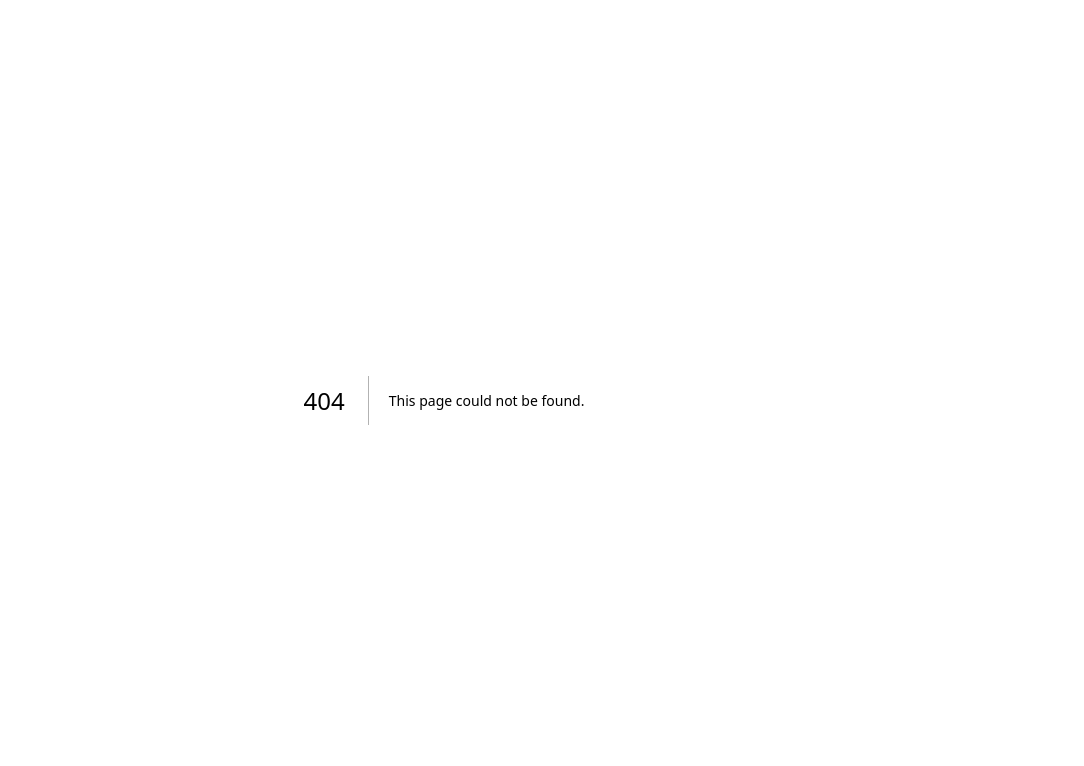
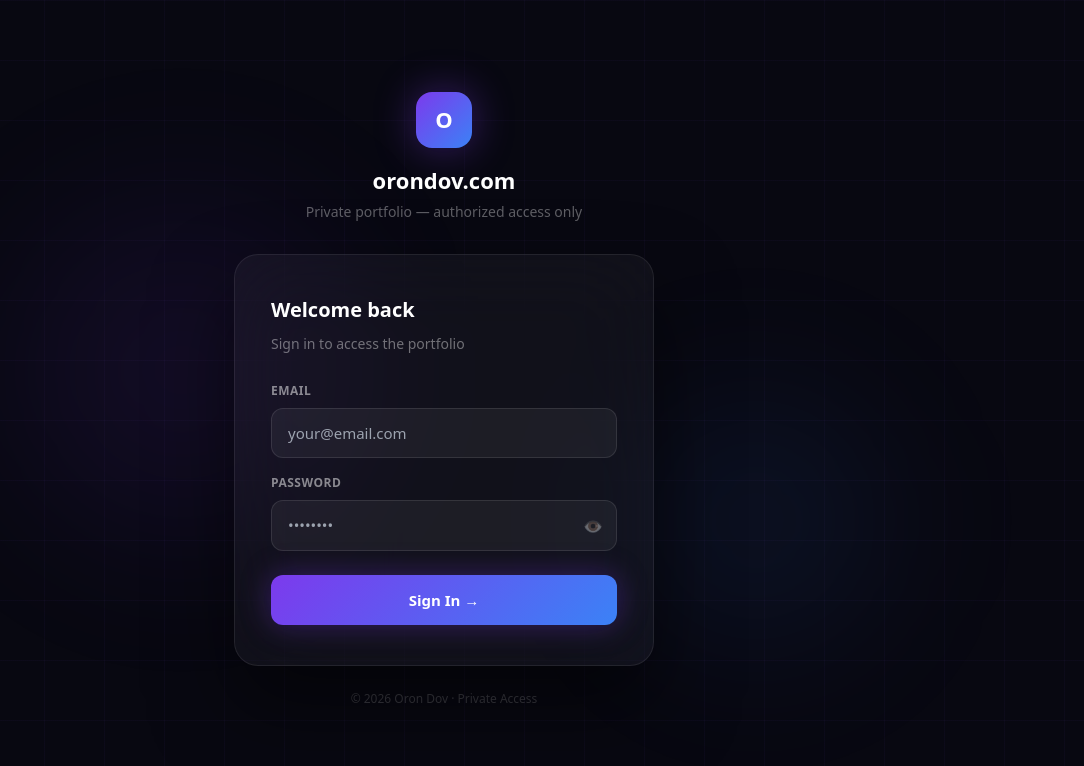
Before and after one commit to OronDov/Portfolio29032026, a Next.js app in the folder portfolio/: page /login in a window 1280 px wide. Before the commit this address had no page. Shown: the top 766 px of the page, without its empty margins (196-1280 px from the left). Built offline with nearby package versions, Linux system fonts and the light colour scheme.

Commit message:
Create page.js

```diff
--- /dev/null
+++ b/portfolio/app/login/page.js
@@ -0,0 +1,73 @@
+'use client'
+import { useState, useEffect, Suspense } from 'react'
+import { signIn } from 'next-auth/react'
+import { useRouter, useSearchParams } from 'next/navigation'
+
+function LoginForm() {
+  const router = useRouter()
+  const searchParams = useSearchParams()
+  const [email, setEmail] = useState('')
+  const [password, setPassword] = useState('')
+  const [loading, setLoading] = useState(false)
+  const [error, setError] = useState('')
+  const [showPass, setShowPass] = useState(false)
+  const [mounted, setMounted] = useState(false)
+
+  useEffect(() => {
+    setMounted(true)
+    if (searchParams.get('error')) setError('Invalid email or password.')
+  }, [searchParams])
+
+  const handleSubmit = async (e) => {
+    e.preventDefault()
+    if (!email || !password) { setError('Please fill in all fields.'); return }
+    setLoading(true); setError('')
+    const result = await signIn('credentials', { email, password, redirect: false })
+    setLoading(false)
+    if (result?.ok) { router.push('/'); router.refresh() }
+    else setError('Invalid email or password.')
+  }
+
+  return (
+    <div style={{ minHeight:'100vh', background:'#080811', display:'flex', alignItems:'center', justifyContent:'center', fontFamily:'system-ui', padding:'24px', position:'relative', overflow:'hidden' }}>
+      {mounted && <>
+        <div style={{ position:'fixed', top:'15%', left:'10%', width:'500px', height:'500px', borderRadius:'50%', background:'radial-gradient(circle,rgba(124,58,237,0.12) 0%,transparent 70%)', filter:'blur(60px)', pointerEvents:'none' }} />
+        <div style={{ position:'fixed', bottom:'10%', right:'10%', width:'400px', height:'400px', borderRadius:'50%', background:'radial-gradient(circle,rgba(59,130,246,0.1) 0%,transparent 70%)', filter:'blur(60px)', pointerEvents:'none' }} />
+        <div style={{ position:'fixed', inset:0, backgroundImage:'linear-gradient(rgba(139,92,246,0.04) 1px,transparent 1px),linear-gradient(90deg,rgba(139,92,246,0.04) 1px,transparent 1px)', backgroundSize:'60px 60px', pointerEvents:'none' }} />
+      </>}
+      <div style={{ position:'relative', zIndex:10, width:'100%', maxWidth:'420px', opacity:mounted?1:0, transform:mounted?'translateY(0)':'translateY(20px)', transition:'all 0.6s ease' }}>
+        <div style={{ textAlign:'center', marginBottom:'32px' }}>
+          <div style={{ display:'inline-flex', alignItems:'center', justifyContent:'center', width:'56px', height:'56px', borderRadius:'16px', background:'linear-gradient(135deg,#7c3aed,#3b82f6)', fontSize:'22px', fontWeight:'800', color:'white', boxShadow:'0 0 40px rgba(124,58,237,0.4)', marginBottom:'16px' }}>O</div>
+          <h1 style={{ fontSize:'22px', fontWeight:'700', color:'white', margin:'0 0 4px' }}>orondov.com</h1>
+          <p style={{ fontSize:'14px', color:'rgba(255,255,255,0.35)', margin:0 }}>Private portfolio — authorized access only</p>
+        </div>
+        <div style={{ background:'rgba(255,255,255,0.04)', backdropFilter:'blur(40px)', border:'1px solid rgba(255,255,255,0.08)', borderRadius:'24px', padding:'40px 36px', boxShadow:'0 40px 80px rgba(0,0,0,0.5)' }}>
+          <h2 style={{ fontSize:'20px', fontWeight:'700', color:'white', marginBottom:'8px' }}>Welcome back</h2>
+          <p style={{ fontSize:'14px', color:'rgba(255,255,255,0.4)', marginBottom:'28px' }}>Sign in to access the portfolio</p>
+          {error && <div style={{ padding:'12px 16px', background:'rgba(239,68,68,0.1)', border:'1px solid rgba(239,68,68,0.25)', borderRadius:'12px', color:'#fca5a5', fontSize:'13px', marginBottom:'20px' }}>⚠️ {error}</div>}
+          <form onSubmit={handleSubmit}>
+            <div style={{ marginBottom:'16px' }}>
+              <label style={{ display:'block', fontSize:'12px', fontWeight:'600', color:'rgba(255,255,255,0.5)', letterSpacing:'0.5px', marginBottom:'8px', textTransform:'uppercase' }}>Email</label>
+              <input type="email" value={email} onChange={e=>setEmail(e.target.value)} placeholder="your@email.com" autoComplete="email" style={{ width:'100%', padding:'13px 16px', background:'rgba(255,255,255,0.05)', border:'1px solid rgba(255,255,255,0.1)', borderRadius:'12px', color:'white', fontSize:'15px', outline:'none', fontFamily:'system-ui', boxSizing:'border-box' }} onFocus={e=>{e.target.style.borderColor='rgba(124,58,237,0.6)';e.target.style.background='rgba(124,58,237,0.06)'}} onBlur={e=>{e.target.style.borderColor='rgba(255,255,255,0.1)';e.target.style.background='rgba(255,255,255,0.05)'}} />
+            </div>
+            <div style={{ marginBottom:'24px' }}>
+              <label style={{ display:'block', fontSize:'12px', fontWeight:'600', color:'rgba(255,255,255,0.5)', letterSpacing:'0.5px', marginBottom:'8px', textTransform:'uppercase' }}>Password</label>
+              <div style={{ position:'relative' }}>
+                <input type={showPass?'text':'password'} value={password} onChange={e=>setPassword(e.target.value)} placeholder="••••••••" autoComplete="current-password" style={{ width:'100%', padding:'13px 48px 13px 16px', background:'rgba(255,255,255,0.05)', border:'1px solid rgba(255,255,255,0.1)', borderRadius:'12px', color:'white', fontSize:'15px', outline:'none', fontFamily:'system-ui', boxSizing:'border-box' }} onFocus={e=>{e.target.style.borderColor='rgba(124,58,237,0.6)';e.target.style.background='rgba(124,58,237,0.06)'}} onBlur={e=>{e.target.style.borderColor='rgba(255,255,255,0.1)';e.target.style.background='rgba(255,255,255,0.05)'}} />
+                <button type="button" onClick={()=>setShowPass(!showPass)} style={{ position:'absolute', right:'14px', top:'50%', transform:'translateY(-50%)', background:'none', border:'none', cursor:'pointer', color:'rgba(255,255,255,0.35)', fontSize:'16px' }}>{showPass?'🙈':'👁️'}</button>
+              </div>
+            </div>
+            <button type="submit" disabled={loading} style={{ width:'100%', padding:'14px', background:loading?'rgba(124,58,237,0.4)':'linear-gradient(135deg,#7c3aed,#3b82f6)', border:'none', borderRadius:'12px', color:'white', fontSize:'15px', fontWeight:'700', cursor:loading?'not-allowed':'pointer', fontFamily:'system-ui', boxShadow:'0 0 30px rgba(124,58,237,0.35)', display:'flex', alignItems:'center', justifyContent:'center' }}>
+              {loading?'Signing in...':'Sign In →'}
+            </button>
+          </form>
+        </div>
+        <p style={{ textAlign:'center', marginTop:'24px', fontSize:'12px', color:'rgba(255,255,255,0.2)' }}>© {new Date().getFullYear()} Oron Dov · Private Access</p>
+      </div>
+    </div>
+  )
+}
+
+export default function LoginPage() {
+  return <Suspense><LoginForm /></Suspense>
+}
```
